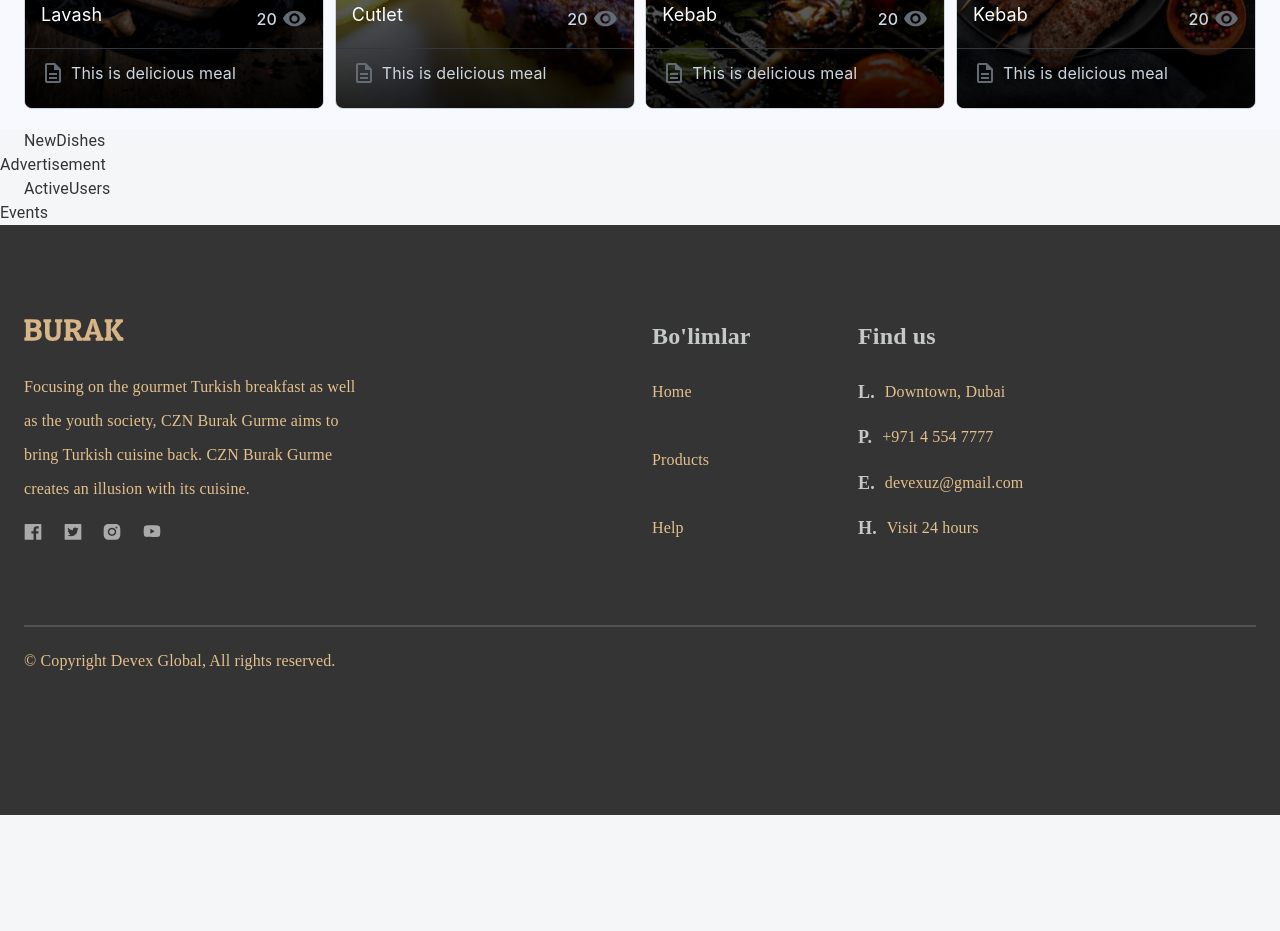
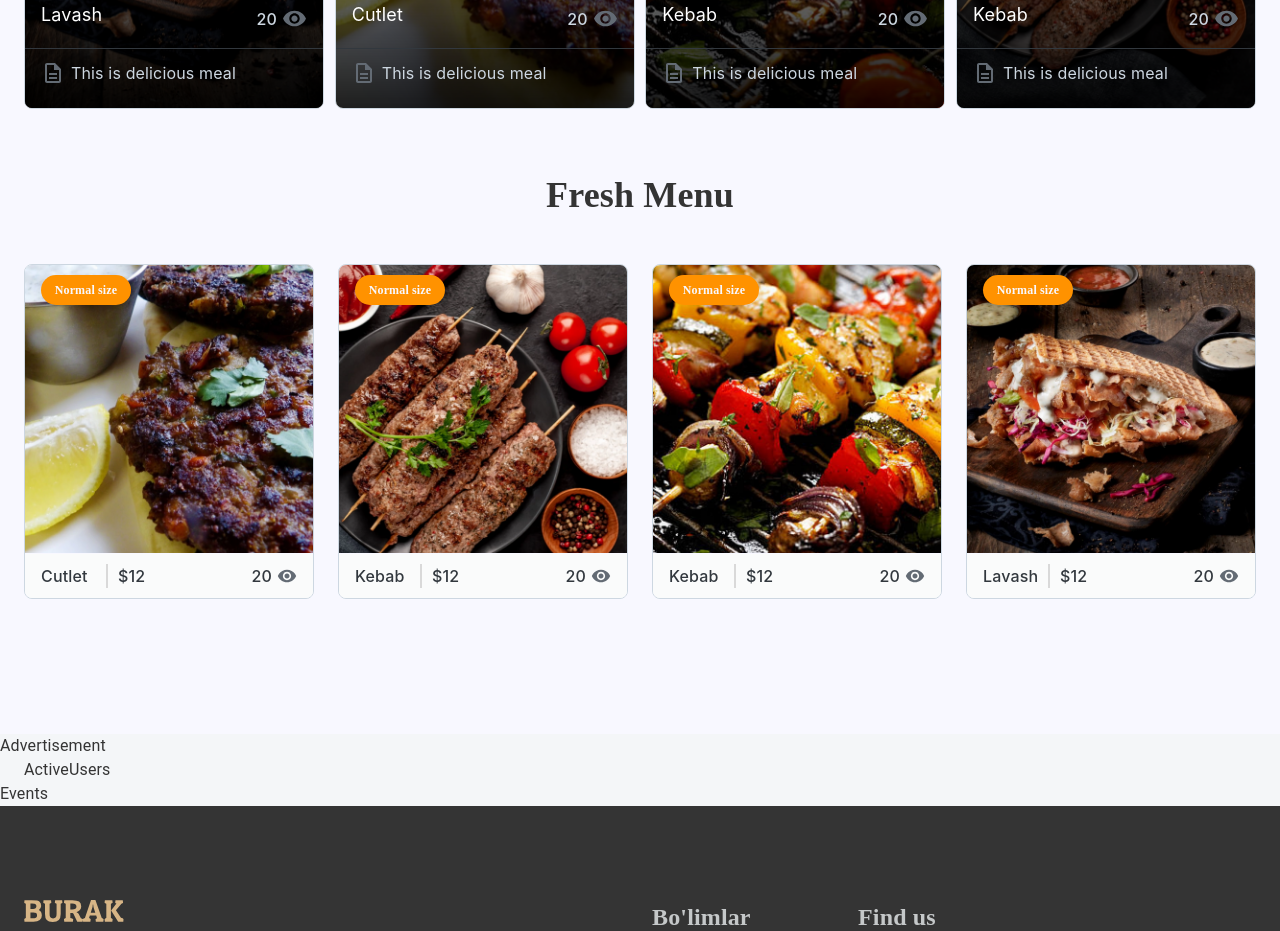
Before and after one commit to shox17/burak-react, a React (Create React App) app: page / in a window 1280 px wide. Shown: the part 1460-2391 px from the top of the page. Before the commit the page ends 2275 px from the top, so only its background shows below. Built offline with nearby package versions, Linux system fonts and the light colour scheme.

Commit message:
feat: develop newDishes sectional component

```diff
--- a/src/app/screens/homePage/NewDishes.tsx
+++ b/src/app/screens/homePage/NewDishes.tsx
@@ -1,10 +1,64 @@
 import React from "react";
-import { Container } from "@mui/material";
+import { Box, Container, Stack } from "@mui/material";
+import AspectRatio from "@mui/joy/AspectRatio";
+import Card from "@mui/joy/Card";
+import CardOverflow from "@mui/joy/CardOverflow";
+import Typography from "@mui/joy/Typography";
+import { CssVarsProvider } from "@mui/joy/styles";
+import VisibilityIcon from "@mui/icons-material/Visibility";
+import Divider from "../../components/divider";
+
+const newDishes = [
+  { productName: "Cutlet", imagePath: "/img/cutlet.webp" },
+  { productName: "Kebab", imagePath: "/img/kebab-fresh.webp" },
+  { productName: "Kebab", imagePath: "/img/kebab.webp" },
+  { productName: "Lavash", imagePath: "/img/lavash.webp" },
+];
 
 export default function NewDishes() {
   return (
-    <div>
-      <Container> NewDishes </Container>
+    <div className={"new-products-frame"}>
+      <Container>
+        <Stack className={"main"}>
+          <Box className={"category-title"}>Fresh Menu</Box>
+          <Stack className={"cards-frame"}>
+            <CssVarsProvider>
+              {newDishes.map((ele, index) => {
+                return (
+                  <Card key={index} variant="outlined" className={"card"}>
+                    <CardOverflow>
+                      <div className="product-sale">Normal size</div>
+                      <AspectRatio ratio="1">
+                        <img src={ele.imagePath} alt="" />
+                      </AspectRatio>
+                    </CardOverflow>
+
+                    <CardOverflow variant="soft" className="product-detail">
+                      <Stack className="info">
+                        <Stack sx={{ flexDirection: "row" }}>
+                          <Typography className={"title"}>
+                            {ele.productName}
+                          </Typography>
+                          <Divider width="2" height="24" bg="#d9d9d9" />
+                          <Typography className={"price"}> $12</Typography>
+                        </Stack>
+                        <Stack>
+                          <Typography className={"views"}>
+                            20
+                            <VisibilityIcon
+                              sx={{ fontSize: 20, marginLeft: "5px" }}
+                            />
+                          </Typography>
+                        </Stack>
+                      </Stack>
+                    </CardOverflow>
+                  </Card>
+                );
+              })}
+            </CssVarsProvider>
+          </Stack>
+        </Stack>
+      </Container>
     </div>
   );
 }
--- a/src/css/home.css
+++ b/src/css/home.css
@@ -94,3 +94,101 @@
     ),
     linear-gradient(to top, rgba(0, 0, 0, 0.8), rgba(0, 0, 0, 0) 300px);
 }
+
+/** NEW PRODUCTS **/
+
+.homepage .new-products-frame {
+  width: 100%;
+  height: 605px;
+  background: #f8f8ff;
+  display: flex;
+}
+
+.homepage .main {
+  margin-top: 45px;
+  display: flex;
+  flex-direction: column;
+  align-items: center;
+}
+
+.homepage .new-products-frame .category-title {
+  font-family: "Dancing Script";
+  font-style: normal;
+  font-weight: 700;
+  font-size: 36px;
+  line-height: 43px;
+}
+
+.homepage .new-products-frame .main .cards-frame {
+  width: 100%;
+  margin: 47px 2px 2px 2px;
+  flex-direction: row;
+  justify-content: space-between;
+}
+
+.homepage .new-products-frame .main .card {
+  height: 335px;
+  width: 290px;
+  cursor: pointer;
+}
+
+.homepage .new-products-frame .product-sale {
+  position: absolute;
+  margin-top: 10px;
+  z-index: 100;
+  width: 90px;
+  height: 30px;
+  display: flex;
+  align-items: center;
+  justify-content: center;
+  background: #ff9200;
+  box-shadow: 4px 6px 20px rgba(0, 0, 0, 0.1);
+  border-radius: 25px;
+  font-family: "Poppins";
+  font-style: normal;
+  font-weight: 600;
+  font-size: 12px;
+  line-height: 21px;
+  color: #f8f8ff;
+}
+
+.homepage .new-products-frame .product-detail {
+  width: auto;
+  height: 49%;
+  display: flex;
+  justify-content: center;
+  margin-top: -12px;
+  border-top: 1px solid;
+  border-color: #f8f8ff;
+  background-color: #fafbfb;
+}
+.homepage .new-products-frame .product-detail .info {
+  width: 100%;
+  display: flex;
+  flex-direction: row;
+  justify-content: space-between;
+  align-items: center;
+}
+
+.homepage .new-products-frame .product-detail .title {
+  width: 65px;
+  font-weight: 500;
+}
+
+.homepage .new-products-frame .product-detail .price {
+  margin-left: 10px;
+  width: 20px;
+  font-weight: 500;
+}
+
+.homepage .new-products-frame .product-detail .divider {
+  margin: 0 10px 0 10px;
+  width: 2px;
+  background-color: #d9d9d9;
+}
+
+.homepage .new-products-frame .product-detail .views {
+  display: flex;
+  align-items: center;
+  font-weight: 500;
+}
```
